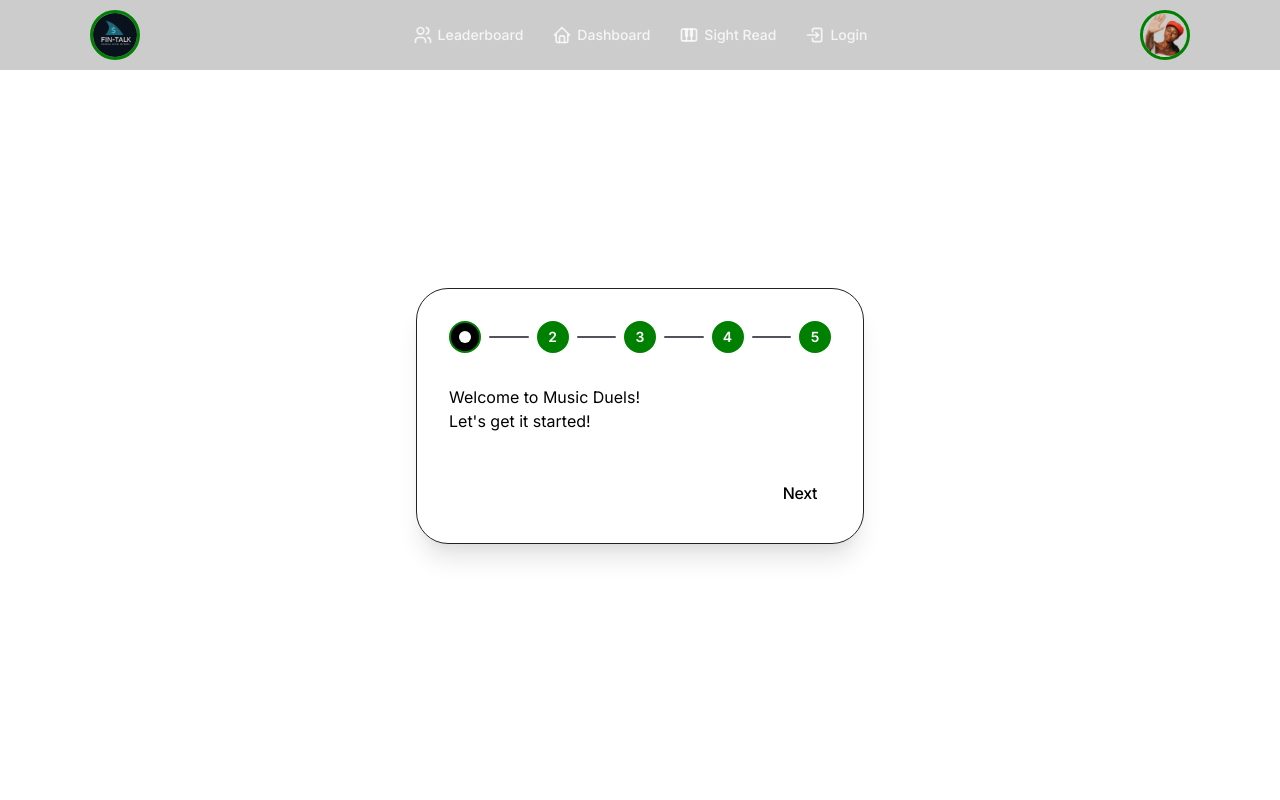
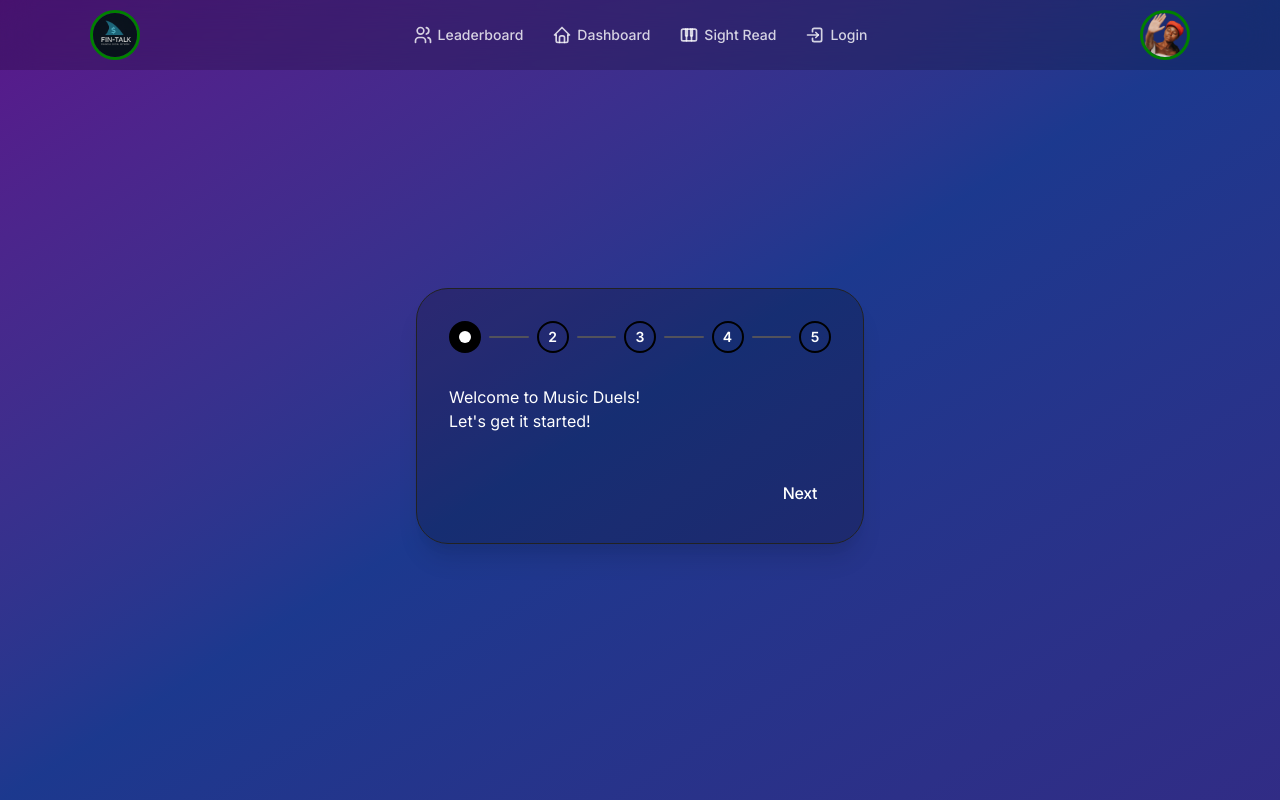
Before and after one commit to TomerDun/MusicDuels, a React (Vite) app in the folder Front/: page /register in a window 1280 px wide. Built offline with nearby package versions, Linux system fonts and the light colour scheme.

Commit message:
finish login and register pages styles

```diff
--- a/Front/src/components/authArea/Stepper.css
+++ b/Front/src/components/authArea/Stepper.css
@@ -6,6 +6,7 @@
   align-items: center;
   justify-content: center;
   padding: 1rem;
+  color: white;
 }
 
 @media (min-width: 640px) {
@@ -28,6 +29,7 @@
   border-radius: 2rem;
   box-shadow: 0 20px 25px -5px rgba(0, 0, 0, 0.1),
     0 10px 10px -5px rgba(0, 0, 0, 0.04);
+  background-color: rgba(0, 0, 0, 0.2);
 }
 
 .step-indicator-row {
@@ -45,7 +47,6 @@
 .step-default {
   padding-left: 2rem;
   padding-right: 2rem;
-  /* color: var(--text-header); */
 }
 
 .footer-container {
@@ -91,27 +92,16 @@
   align-items: center;
   justify-content: center;
   border-radius: 9999px;
-  /* background-color: var(--text-positive); */
-  /* color: #fff; */
   font-weight: 500;
   letter-spacing: -0.025em;
   padding: 0.375rem 0.875rem;
   cursor: pointer;
 }
 
-.next-button:hover {
-  /* background-color: var(--nav-text); */
-}
-
-.next-button:active {
-  /* background-color: var(--nav-text); */
-}
-
 .step-indicator {
   position: relative;
   cursor: pointer;
   outline: none;
-
 }
 
 .step-indicator-inner {
@@ -122,8 +112,7 @@
   justify-content: center;
   border-radius: 9999px;
   font-weight: 600;
-  border: 2px solid green;
-
+  border: 2px solid black;
 }
 
 .active-dot {
@@ -158,5 +147,4 @@
 .check-icon {
   height: 1rem;
   width: 1rem;
-  /* color: #fff; */
 }
--- a/Front/src/components/authArea/Stepper.tsx
+++ b/Front/src/components/authArea/Stepper.tsx
@@ -297,9 +297,9 @@ function StepIndicator({
         >
             <motion.div
                 variants={{
-                    inactive: { scale: 1, backgroundColor: 'green', color: "#fff" },
+                    inactive: { scale: 1, backgroundColor: '', color: 'white' },
                     active: { scale: 1, backgroundColor: 'black', color: "black" },
-                    complete: { scale: 1, backgroundColor: 'white', color: "#3b82f6" },
+                    complete: { scale: 1, backgroundColor: '', color: "white" },
                 }}
                 transition={{ duration: 0.3 }}
                 className="step-indicator-inner"
--- a/Front/src/pages/DashboardPage.tsx
+++ b/Front/src/pages/DashboardPage.tsx
@@ -7,7 +7,7 @@ export default function DashboardPage({ }) {
     const [modalOpen, setModalOpen] = useState(false);
 
     return (
-        <div className="bg-gradient-to-br from-purple-900 via-blue-900 to-indigo-900 h-full text-white pt-24" id="dashboard-page">
+        <div className="bg-gradient-to-br from-purple-900 via-blue-900 to-indigo-900 min-h-screen text-white pt-24" id="dashboard-page">
             <Modal isOpen={modalOpen} setIsOpen={setModalOpen}>
                 <GameSelector />
             </Modal>
--- a/Front/src/pages/Login/Login.module.css
+++ b/Front/src/pages/Login/Login.module.css
@@ -10,10 +10,14 @@
   margin-top: 5px;
 }
 
-.loginButton {
-  /* background-color: var(--color-positive-chart); */
+.subtitle > a {
+  color: white;
 }
 
-.loginButton:hover {
-  /* background-color: var(--text-positive); */
+.subtitle > a:hover {
+  text-decoration: underline;
 }
+
+.loginButton {
+  background: linear-gradient(to right, #6366f1, #4f46e5);
+}
--- a/Front/src/pages/Login/Login.tsx
+++ b/Front/src/pages/Login/Login.tsx
@@ -40,7 +40,7 @@ function Login() {
     }
 
     return (
-        <div className="Login pt-24">
+        <div className="Login background-gradient min-h-screen pt-24 text-white">
             <Container size={420} my={40}>
                 <Title ta="center" className={classes.title}>
                     Welcome back!
@@ -49,7 +49,7 @@ function Login() {
                     Do not have an account yet? <Link to={'/register'}>Create account</Link>
                 </Text>
                 <form onSubmit={form.onSubmit(handleSubmit)}>
-                    <Paper withBorder shadow="sm" p={22} mt={30} radius="md">
+                    <Paper className='glass-container' withBorder shadow="sm" p={22} mt={30} radius="md" >
                         <TextInput
                             label="Email"
                             type='email'
@@ -82,17 +82,16 @@ function Login() {
                             fullWidth
                             mt="xl"
                             radius="md"
-                            className={classes.loginButton}
+                            className={`${classes.loginButton} interactive`}
                             onClick={() => form.clearErrors()}
                         >
-                            Log in
+                            Log In
                         </Button>
                     </Paper>
                 </form>
             </Container>
-        </div>
+        </div >
     );
 }
 
-// export default Login
 export default observer(Login)
--- a/Front/src/pages/Register/Register.tsx
+++ b/Front/src/pages/Register/Register.tsx
@@ -1,4 +1,4 @@
-import { Select, Text, TextInput } from "@mantine/core";
+import { Loader, Select, Text, TextInput } from "@mantine/core";
 import { useState } from "react";
 import { useNavigate } from "react-router";
 import Stepper, { Step } from '../../components/authArea/Stepper';
@@ -12,6 +12,7 @@ export function Register() {
 
     const [currentStep, setCurrentStep] = useState(1); // control displayed step
     const [image, setImage] = useState<File | null>(null); // control displayed step
+    const [isLoading, setIsLoading] = useState<boolean>(false);
     const form = useRegisterForm();
     const navigate = useNavigate();
 
@@ -22,6 +23,7 @@ export function Register() {
 
     async function handleComplete() {
         try {
+            setIsLoading(true);
             const { email, password, username, profileImageFile } = form.getValues();
             // const { email, password, username, profileImageFile, instruments, skillLevel } = form.getValues();
 
@@ -34,11 +36,13 @@ export function Register() {
             console.error(error);
             setCurrentStep(2); // reject back to step 2 on error
             form.setErrors({ user: error.message });
+        } finally {
+            setIsLoading(false);
         }
     }
 
     return (
-        <div className="Register pt-24">
+        <div className="Register background-gradient min-h-screen pt-24">
             <Stepper
                 currentStep={currentStep} // controlled step
                 onStepChange={(step) => setCurrentStep(step)}
@@ -52,7 +56,7 @@ export function Register() {
                     }
                 }}
             >
-                <Step>
+                <Step >
                     <h2>Welcome to Music Duels!</h2>
                     <p>Let's get it started!</p>
                 </Step>
@@ -140,12 +144,14 @@ export function Register() {
                             </div>
                         }
                     </Dropzone>
-
-
                 </Step>
                 <Step>
-                    <h2>Final Step</h2>
-                    <p>Now the show begins!!!</p>
+                    {isLoading
+                        ? <div className="flex justify-center items-center">
+                            <Loader color="indigo" size="xl" type="dots" />
+                        </div>
+                        : <h2>Now the show begins!!!</h2>
+                    }
                 </Step>
             </Stepper>
         </div>
```
